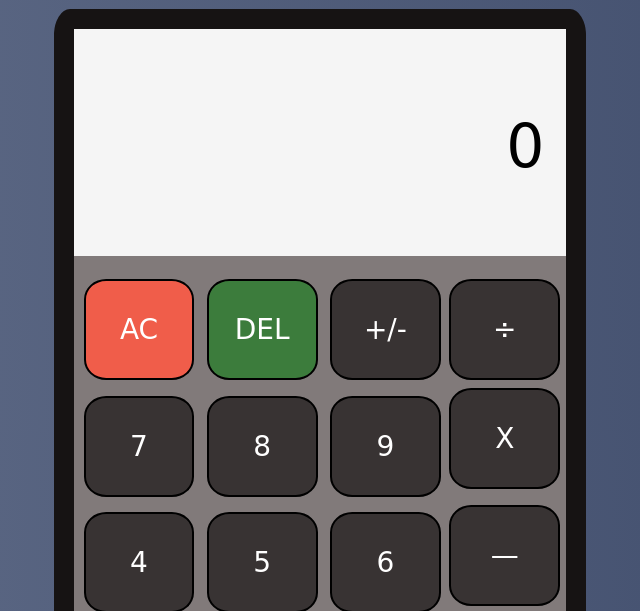
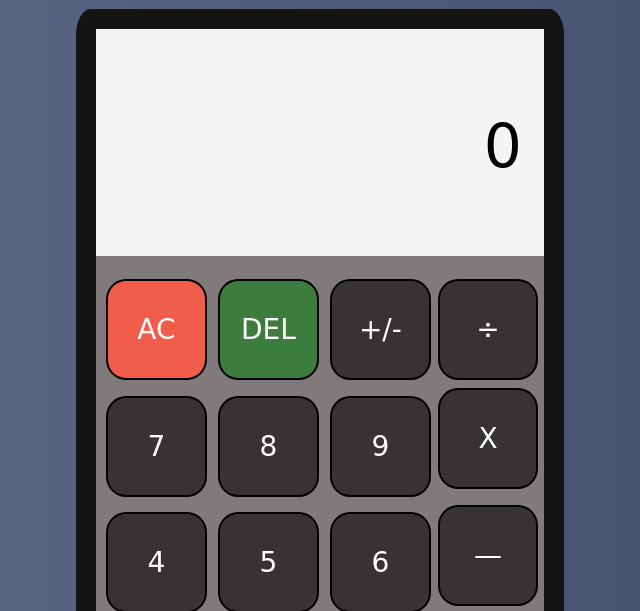
Before and after one commit to danderson100/calculator, a plain HTML site: page index.html in a window 1280 px wide. Shown: the part 224-835 px from the top of the page, without its empty margins (320-960 px from the left). Drawn offline with Linux system fonts and the light colour scheme; a web font is replaced by a local one.

Commit message:
Update style.css

```diff
--- a/style.css
+++ b/style.css
@@ -37,7 +37,7 @@ section {
     height: 100%;
     width: auto;
     display: grid;
-    grid-template-columns: 2fr 4fr 2fr;
+    grid-template-columns: 3fr 5fr 3fr;
     grid-template-rows: 1fr 7fr 4fr;
     grid-gap: 1em;
 }
```
